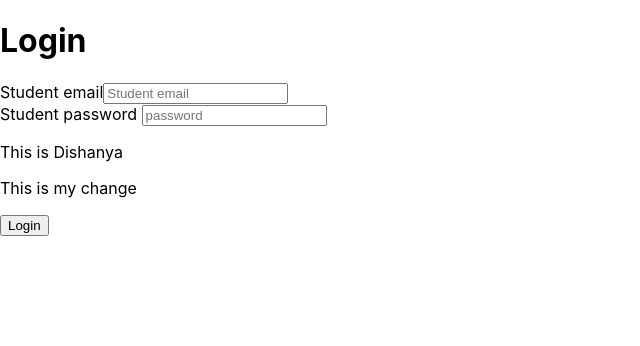
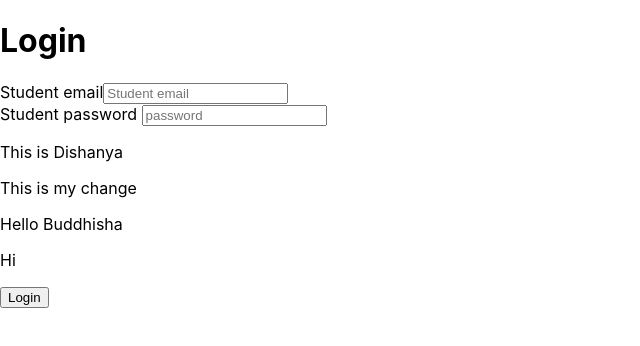
Before and after one commit to starshooter12345/brightboost, a React (Create React App) app in the folder client/: page /login in a window 1280 px wide. Shown: the top 346 px of the page, without its empty margins (0-640 px from the left). Built offline with nearby package versions, Linux system fonts and the light colour scheme.

Commit message:
Changes added with Hi message

```diff
--- a/client/src/Login.js
+++ b/client/src/Login.js
@@ -36,6 +36,9 @@ function Login() {
       <br/>
       <p>This is Dishanya</p>
       <p>This is my change</p>
+      <p>Hello Buddhisha</p>
+      <p>Hi</p>
+
       <input type="submit" value="Login"/>
 
       </form>
```
